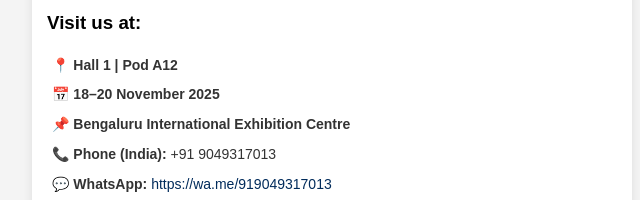
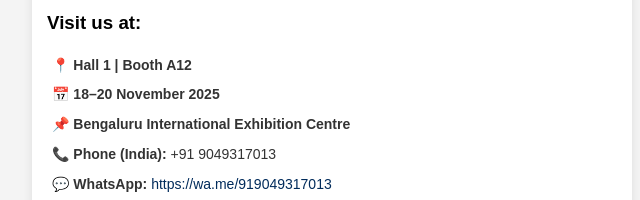
Before and after one commit to anandraomalkari/emailtemplate, a plain HTML site: page index.html in a window 1280 px wide. Shown: the part 1338-1538 px from the top of the page, 308-948 px from the left. Drawn offline with Linux system fonts and the light colour scheme.

Commit message:
Update index.html

```diff
--- a/index.html
+++ b/index.html
@@ -10,7 +10,7 @@
       margin: 0;
       padding: 0;
       background-color: #f4f4f4;
-      font-family: Arial, sans-serif;
+      font-family: 'Poppins', sans-serif;
     }
 
     .email-container {
@@ -432,7 +432,7 @@
 
     <div class="contact-info">
       <ul>
-        <li>📍 <strong>Hall 1 | Pod A12</strong></li>
+        <li>📍 <strong>Hall 1 | Booth A12</strong></li>
         <li>📅 <strong>18–20 November 2025</strong></li>
         <li>📌 <strong>Bengaluru International Exhibition Centre</strong></li>
         <li>📞 <strong>Phone (India):</strong> +91 9049317013</li>
```
